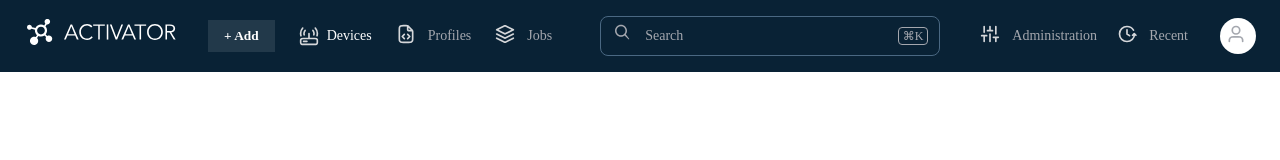
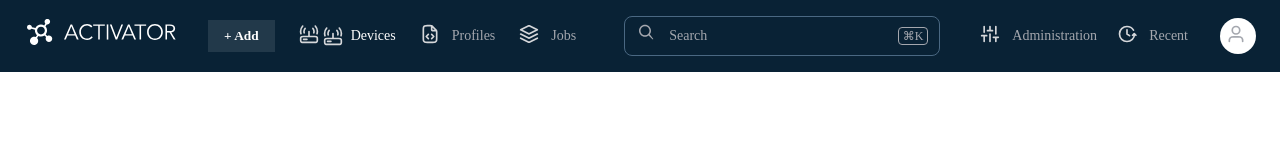
Before and after one commit to Mimiezdesigns/Activator, a plain HTML site: page src/components/navbar.html in a window 1280 px wide. Drawn offline with Linux system fonts and the light colour scheme.

Commit message:
Latest updates

```diff
--- a/src/components/navbar.html
+++ b/src/components/navbar.html
@@ -20,8 +20,9 @@
     <div class="navbar__menu">
       <ul class="navbar__links">
         <li class="">
-          <!-- <div class="img1"></div> -->
-           <img src="../public/assets/icons/modem-02.svg" alt="device" srcset="">
+          <div class="img1"></div>
+          <img src="/src/public/assets/icons/modem-02.svg" alt="">
+          <img src="" alt="" srcset="">
           <a href="#" class="active">Devices</a></li>
         <li>
           <div class="img2"></div>
```
